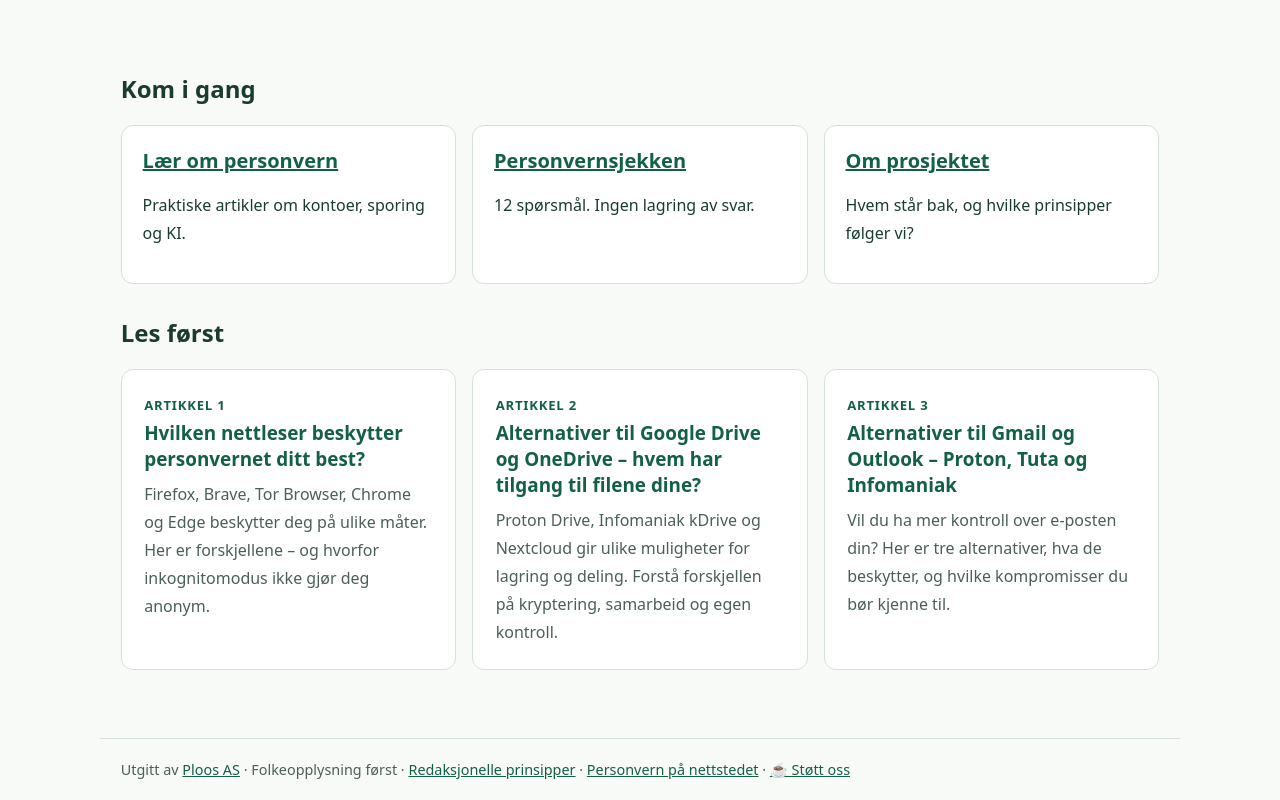
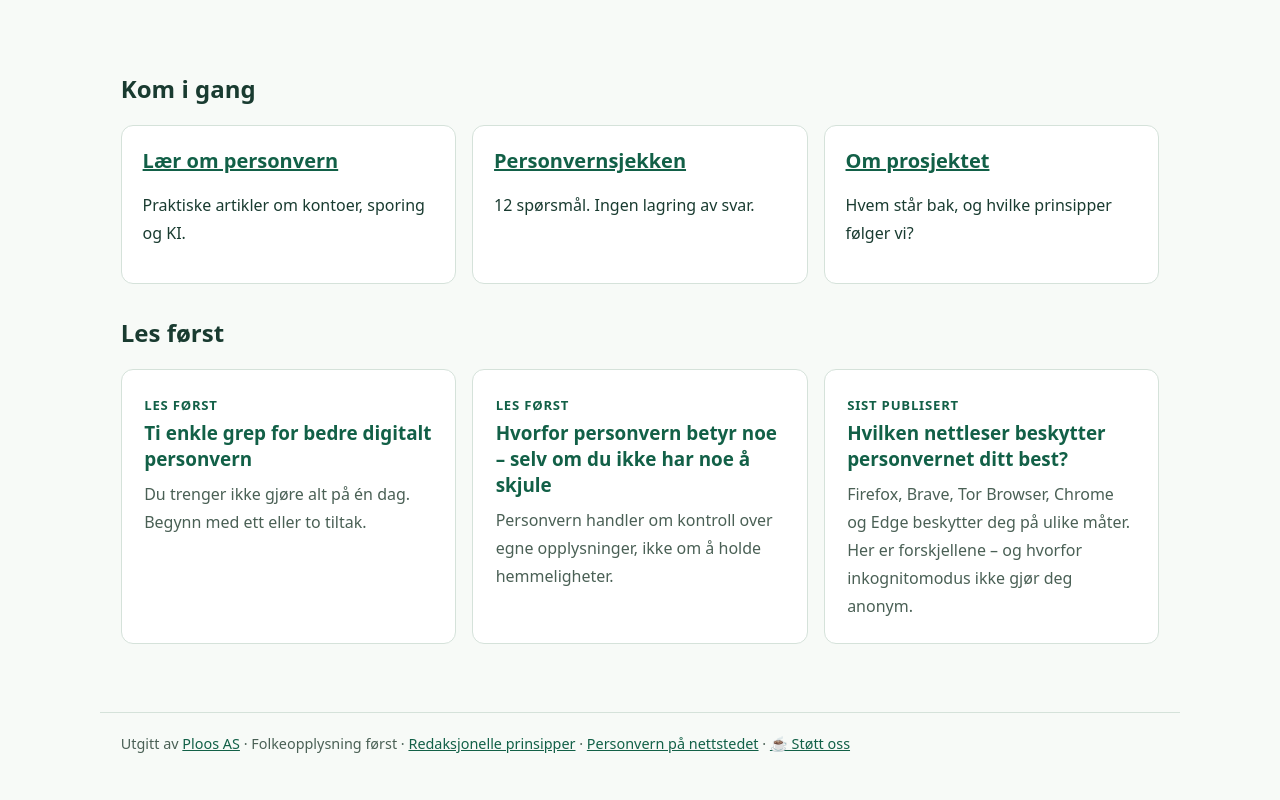
Before and after one commit to Ploos-AS/tenkdegom, an Astro site: page / in a window 1280 px wide. Shown: the part 453-1253 px from the top of the page. After the commit the page ends 1227 px from the top, so only its background shows below. Built offline with nearby package versions, Linux system fonts and the light colour scheme; Astro itself is replaced by a stand-in of ours.

Commit message:
Feature two fixed guides and newest published article on homepage

```diff
--- a/src/pages/index.astro
+++ b/src/pages/index.astro
@@ -1,6 +1,14 @@
 ---
 import SiteLayout from '../layouts/SiteLayout.astro';
 import { articles } from '../data/articles';
+
+const fixedSlugs = ['ti-enkle-personverngrep', 'ikke-noe-a-skjule'];
+const fixedArticles = fixedSlugs.map(slug => articles.find(article => article.slug === slug));
+if (fixedArticles.some(article => !article)) throw new Error('A featured article is missing');
+const newestArticle = [...articles]
+  .filter(article => !fixedSlugs.includes(article.slug))
+  .sort((a, b) => b.publishedAt.localeCompare(a.publishedAt))[0];
+const featuredArticles = [...fixedArticles, newestArticle].filter(article => article !== undefined);
 ---
 <SiteLayout title="Personvern angår oss alle" description="Gratis, forståelig og uavhengig folkeopplysning om digitalt personvern.">
   <section style="padding:3rem 0">
@@ -19,9 +27,9 @@ import { articles } from '../data/articles';
   <section aria-labelledby="les-forst">
     <h2 id="les-forst">Les først</h2>
     <div class="featured-grid">
-      {articles.slice(0,3).map((a, i) => (
+      {featuredArticles.map((a, i) => (
         <a class="featured-card" href={`/laer/${a.slug}/`}>
-          <span class="eyebrow">Artikkel {i + 1}</span>
+          <span class="eyebrow">{i === 2 ? "Sist publisert" : "Les først"}</span>
           <h3>{a.title}</h3>
           <p>{a.intro}</p>
         </a>
```
